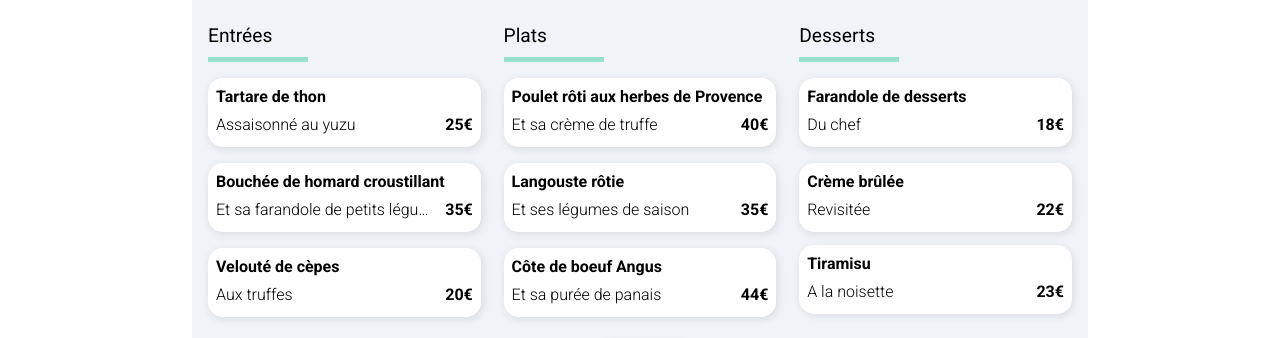
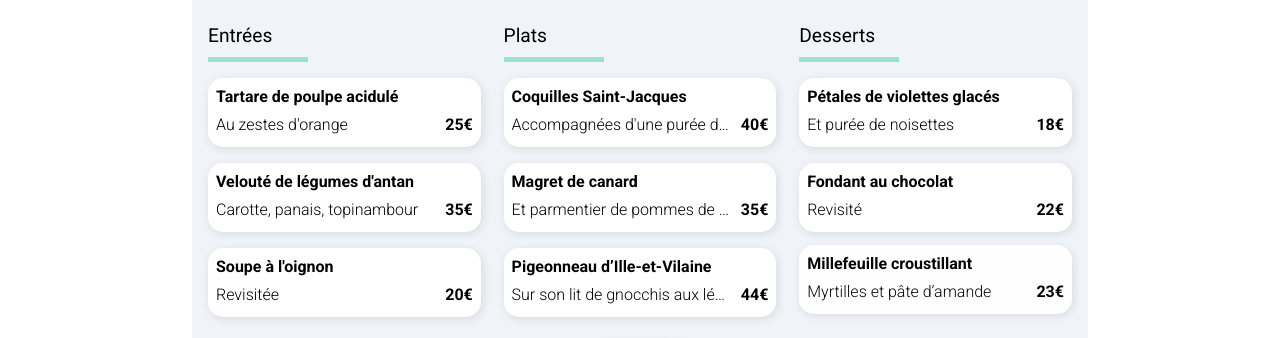
Before and after one commit to Lucasmomille/LucasMoquet_3_03122020, a website: page menu_française.html in a window 1280 px wide. Shown: the part 612-950 px from the top of the page. Drawn offline with Linux system fonts and the light colour scheme; a web font is replaced by a local one.

Commit message:
Ajout texte menu

```diff
--- a/menu_française.html
+++ b/menu_française.html
@@ -24,15 +24,15 @@
         <h1 class="menu__restaurant">À la française</h1>
 
         <article class="menu__dishes">
-            <p class="menu__title">
+            <h2 class="menu__title">
                 Entrées
-            </p>
+            </h2>
             <div class="menu__line"></div>
             <div class="menu__container menu__container--1">
                 <div class="menu__description">
-                    <p class="menu__name">Tartare de thon</p>
+                    <p class="menu__name">Tartare de poulpe acidulé</p>
                     <div class="menu__legend">
-                        <p class="menu__ingredients">Assaisonné au yuzu</p>
+                        <p class="menu__ingredients">Au zestes d'orange</p>
                         <p class="menu__price">25€</p>
                     </div>
                 </div>
@@ -43,9 +43,9 @@
 
             <div class="menu__container menu__container--2">
                 <div class="menu__description">
-                    <p class="menu__name">Bouchée de homard croustillant</p>
+                    <p class="menu__name">Velouté de légumes d'antan</p>
                     <div class="menu__legend">
-                        <p class="menu__ingredients">Et sa farandole de petits légumes</p>
+                        <p class="menu__ingredients">Carotte, panais, topinambour</p>
                         <p class="menu__price">35€</p>
                     </div>
                 </div>
@@ -56,9 +56,9 @@
 
             <div class="menu__container menu__container--3">
                 <div class="menu__description">
-                    <p class="menu__name">Velouté de cèpes</p>
+                    <p class="menu__name">Soupe à l'oignon</p>
                     <div class="menu__legend">
-                        <p class="menu__ingredients">Aux truffes</p>
+                        <p class="menu__ingredients">Revisitée</p>
                         <p class="menu__price">20€</p>
                     </div>
                 </div>
@@ -68,15 +68,15 @@
             </div>
         </article>
         <article class="menu__dishes">
-            <p class="menu__title">
+            <h2 class="menu__title">
                 Plats
-            </p>
+            </h2>
             <div class="menu__line"></div>
             <div class="menu__container menu__container--4">
                 <div class="menu__description">
-                    <p class="menu__name">Poulet rôti aux herbes de Provence</p>
+                    <p class="menu__name">Coquilles Saint-Jacques</p>
                     <div class="menu__legend">
-                        <p class="menu__ingredients">Et sa crème de truffe</p>
+                        <p class="menu__ingredients">Accompagnées d'une purée de panais</p>
                         <p class="menu__price">40€</p>
                     </div>
                 </div>
@@ -86,9 +86,9 @@
             </div>
             <div class="menu__container menu__container--5">
                 <div class="menu__description">
-                    <p class="menu__name">Langouste rôtie</p>
+                    <p class="menu__name">Magret de canard</p>
                     <div class="menu__legend">
-                        <p class="menu__ingredients">Et ses légumes de saison</p>
+                        <p class="menu__ingredients">Et parmentier de pommes de terre</p>
                         <p class="menu__price">35€</p>
                     </div>
                 </div>
@@ -98,9 +98,9 @@
             </div>
             <div class="menu__container menu__container--6">
                 <div class="menu__description">
-                    <p class="menu__name">Côte de boeuf Angus</p>
+                    <p class="menu__name">Pigeonneau d’Ille-et-Vilaine</p>
                     <div class="menu__legend">
-                        <p class="menu__ingredients">Et sa purée de panais</p>
+                        <p class="menu__ingredients">Sur son lit de gnocchis aux légumes</p>
                         <p class="menu__price">44€</p>
                     </div>
                 </div>
@@ -110,15 +110,15 @@
             </div>
         </article>
         <article class="menu__dishes">
-            <p class="menu__title">
+            <h2 class="menu__title">
                 Desserts
-            </p>
+            </h2>
             <div class="menu__line"></div>
             <div class="menu__container menu__container--7">
                 <div class="menu__description">
-                    <p class="menu__name">Farandole de desserts</p>
+                    <p class="menu__name">Pétales de violettes glacés</p>
                     <div class="menu__legend">
-                        <p class="menu__ingredients">Du chef</p>
+                        <p class="menu__ingredients">Et purée de noisettes</p>
                         <p class="menu__price">18€</p>
                     </div>
                 </div>
@@ -128,9 +128,9 @@
             </div>
             <div class="menu__container menu__container--8">
                 <div class="menu__description">
-                    <p class="menu__name">Crème brûlée</p>
+                    <p class="menu__name">Fondant au chocolat</p>
                     <div class="menu__legend">
-                        <p class="menu__ingredients">Revisitée</p>
+                        <p class="menu__ingredients">Revisité</p>
                         <p class="menu__price">22€</p>
                     </div>
                 </div>
@@ -140,9 +140,9 @@
             </div>
             <div class="menu__container menu__container--9">
                 <div class="menu__description">
-                    <p class="menu__name">Tiramisu</p>
+                    <p class="menu__name">Millefeuille croustillant</p>
                     <div class="menu__legend">
-                        <p class="menu__ingredients">A la noisette</p>
+                        <p class="menu__ingredients">Myrtilles et pâte d’amande</p>
                         <p class="menu__price">23€</p>
                     </div>
                 </div>
```
Also changed, not shown: menu_délice.html (+7 -7 lines).
